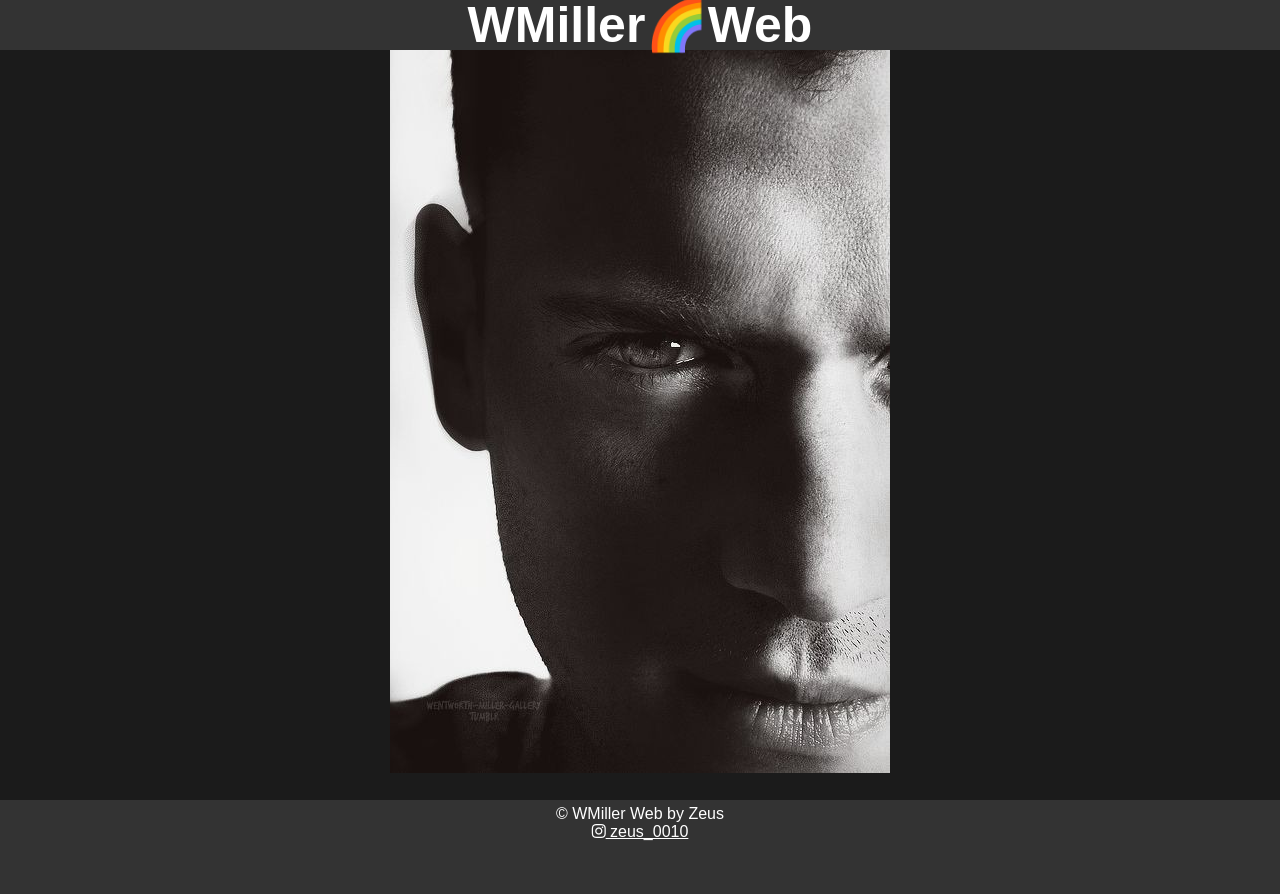
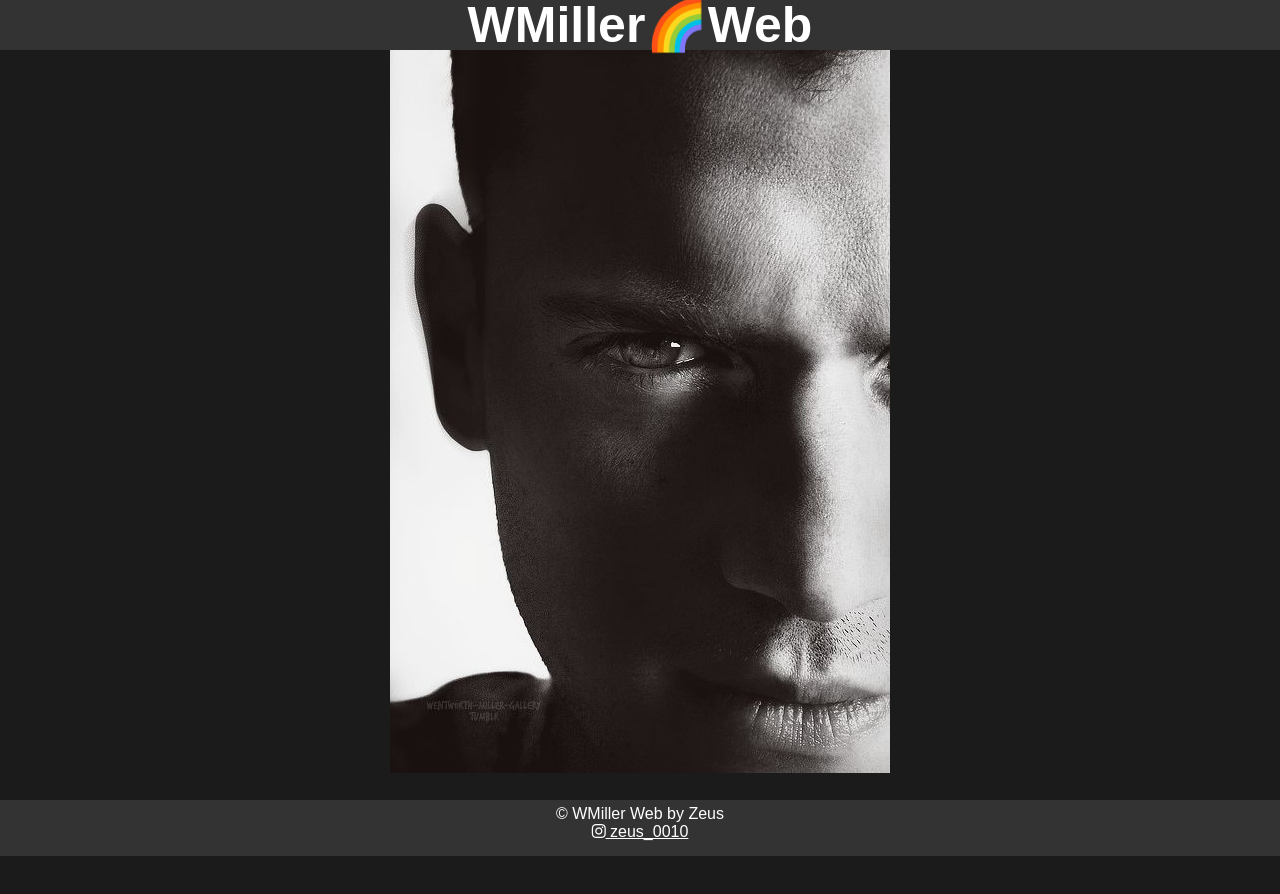
Before and after one commit to zcodz/wmiller, a plain HTML site: page index.html in a window 1280 px wide. After the commit the page ends 856 px from the top, so only its background shows below. Drawn offline with nearby package versions, Linux system fonts and the light colour scheme; some packages are replaced by stand-ins of ours; a script that the page names is missing.

Commit message:
Update style.css

```diff
--- a/style.css
+++ b/style.css
@@ -53,7 +53,7 @@
 
   footer {
 	width: 100%;
-	height: 50%;
+	height: 7%;
 	background-color: #333;
 	color: #fff;
 	text-align: center;
```
